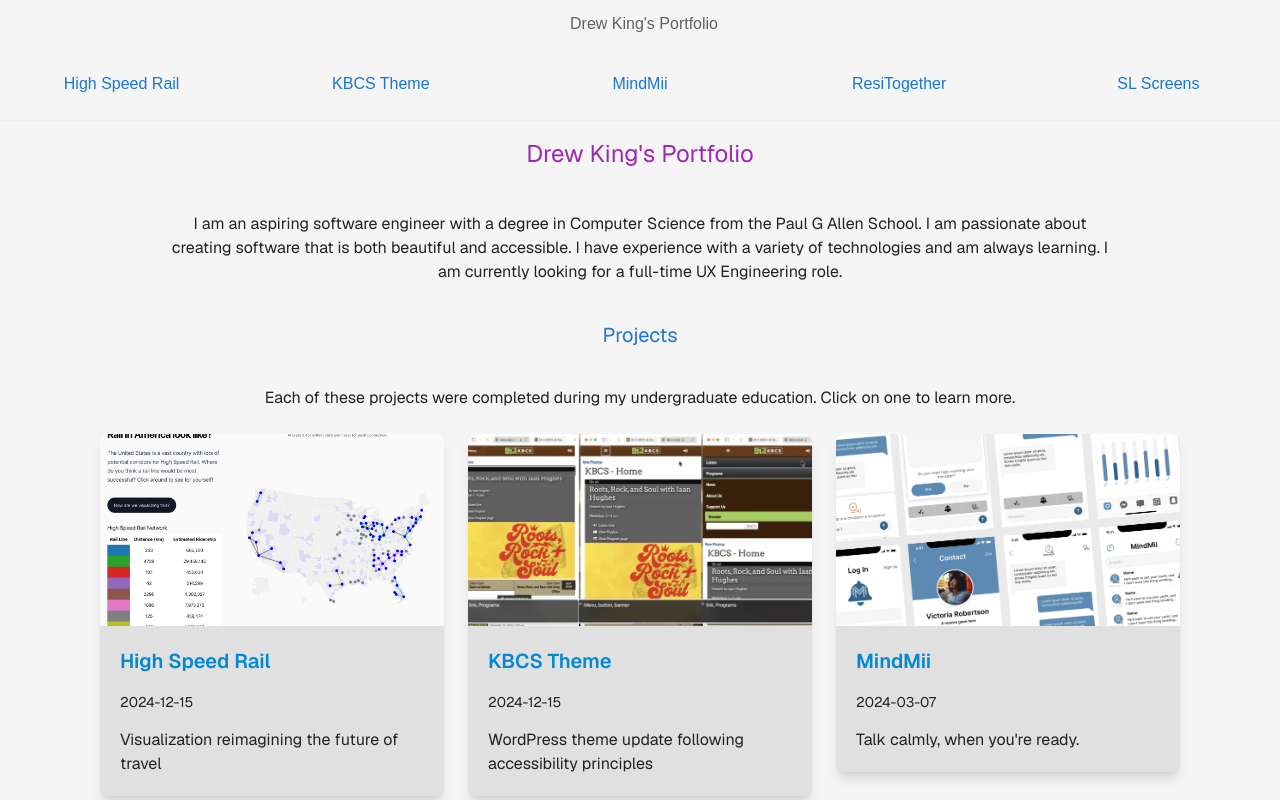
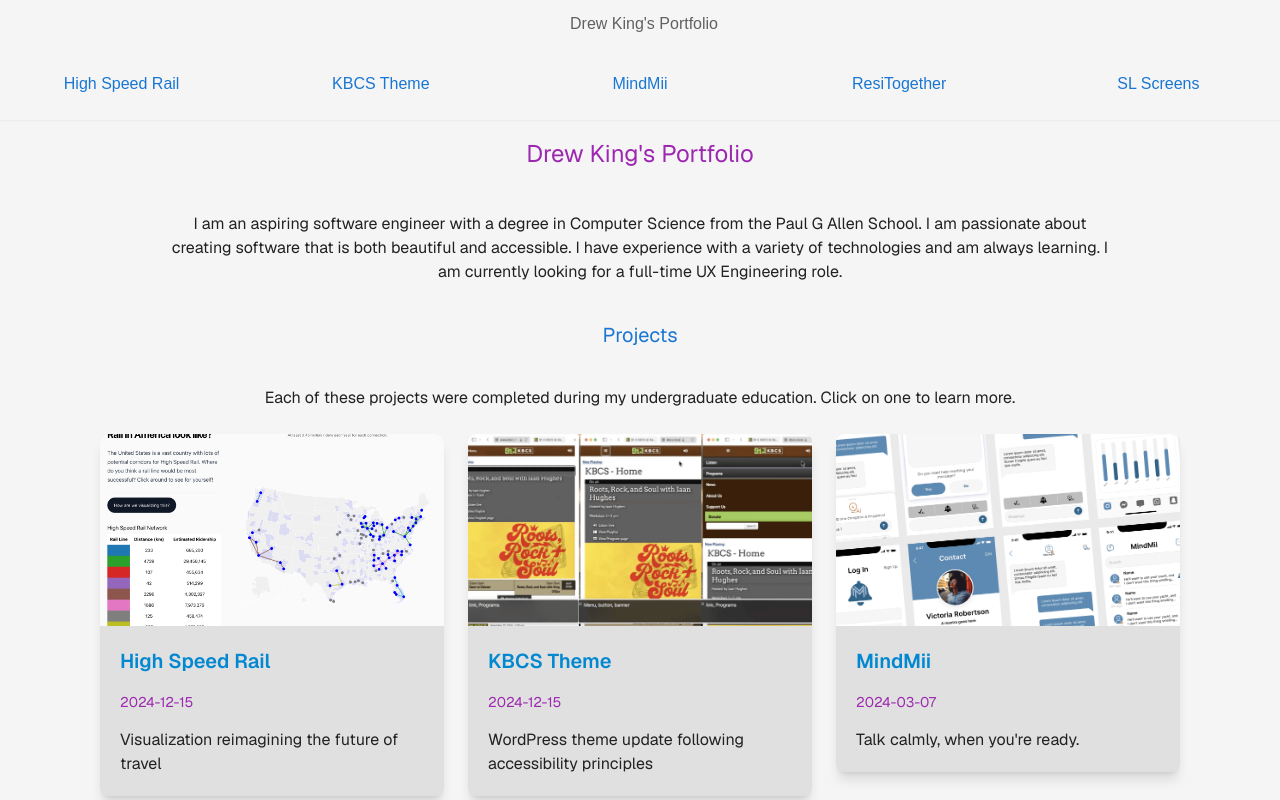
Before and after one commit to andrewpking/kingdrewsea-portfolio, a Next.js app: page / in a window 1280 px wide. Shown: the top 800 px of the page. Built offline with nearby package versions, Linux system fonts and the light colour scheme.

Commit message:
Ensure links on the homepage have styles.

```diff
--- a/src/app/styles.scss
+++ b/src/app/styles.scss
@@ -215,7 +215,7 @@ main.project-page img {
     margin: 0 0 0.5rem;
 }
 
-main.project-page a {
+main.project-page a, main a {
     color: map.get(map.get($color-pallete, 'light'), 'primary');
 }
 
@@ -372,7 +372,7 @@ main.project-page ul li, main.project-page ol li {
         color: map.get(map.get($color-pallete, 'dark'), 'grey-700')
     }
 
-    main.project-page a {
+    main.project-page a, main a {
         color: map.get(map.get($color-pallete, 'dark'), 'primary');
     }
 
```
